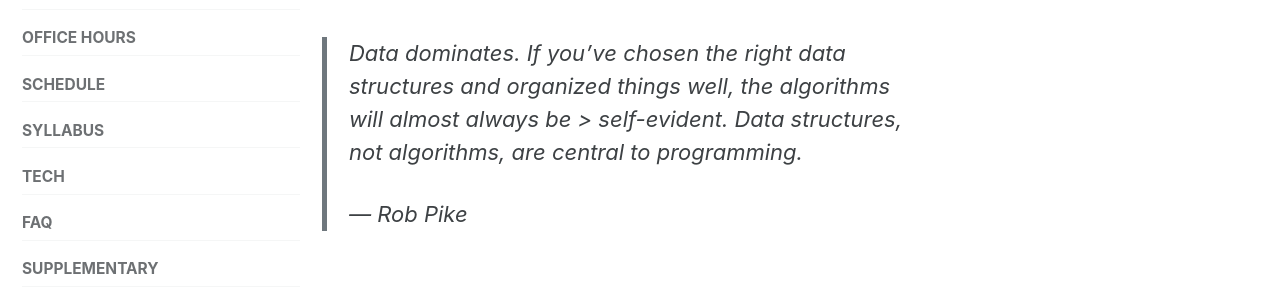
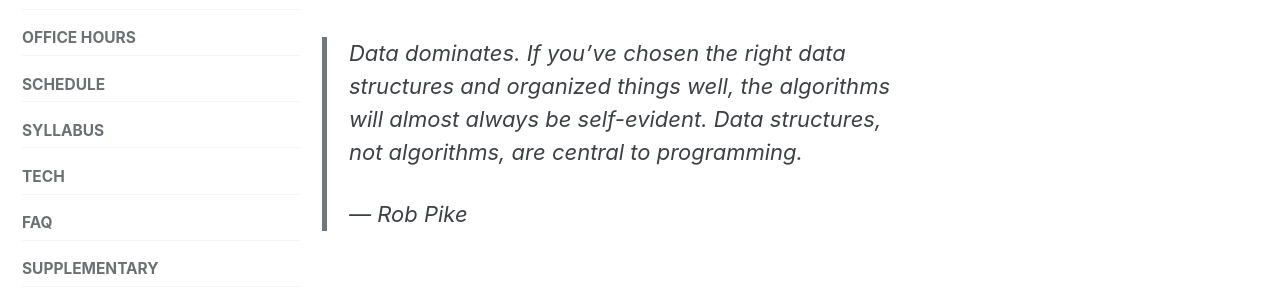
Before and after one commit to jasonhemann/24SP-CS2126, a Jekyll site: the page built from index.md, in a window 1280 px wide and 1290 px high. Shown: the part 588-878 px from the top of the window. Built offline with Jekyll 4.4.1, drawn with Linux system fonts in a browser that asks for light colours; cached includes are drawn as plain includes.

Commit message:
Removing stray angle bracket

```diff
--- a/index.md
+++ b/index.md
@@ -19,7 +19,7 @@ sidebar:
 > ― Douglas Crockford
 
 > Data dominates. If you've chosen the right data structures and
-> organized things well, the algorithms will almost always be >
+> organized things well, the algorithms will almost always be
 > self-evident. Data structures, not algorithms, are central to
 > programming.
 >
```
